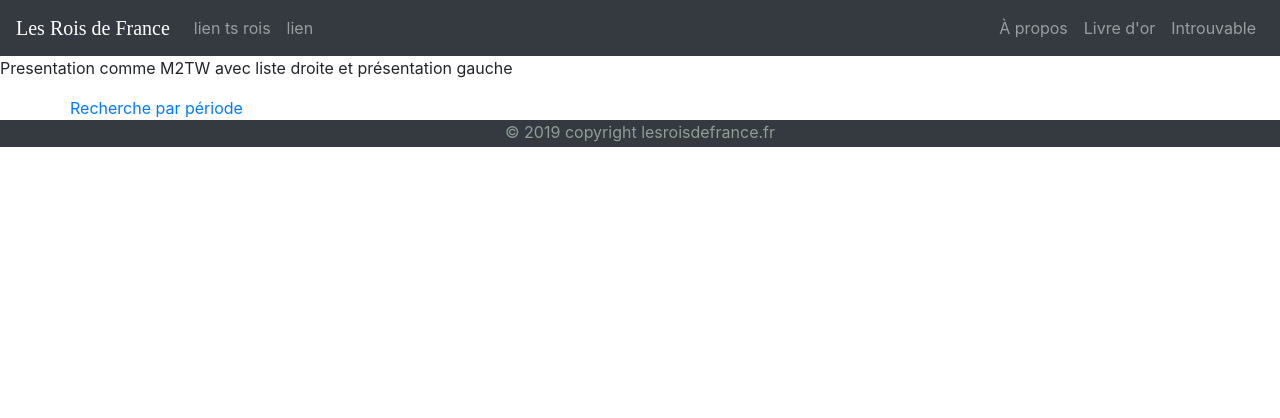
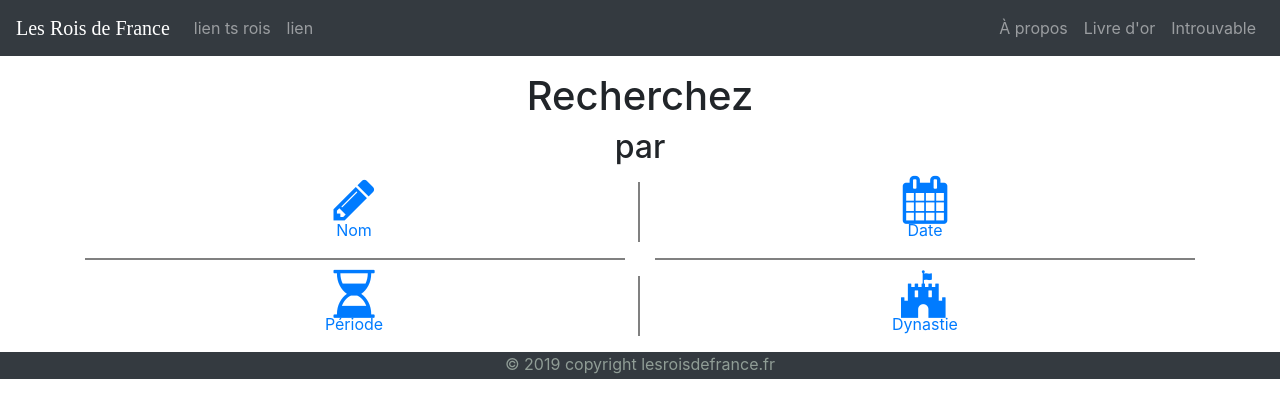
Before and after one commit to lucsimoni/lesroisdefrance, an Angular app: page / in a window 1280 px wide. Shown: the top 418 px of the page. Built offline with nearby package versions, Linux system fonts and the light colour scheme; a web font is replaced by a local one; what angular-font-awesome would draw is missing.

Commit message:
MAJ template page home

```diff
--- a/src/app/home/home.component.html
+++ b/src/app/home/home.component.html
@@ -1,8 +1,46 @@
-Presentation comme M2TW avec liste droite et présentation gauche
-<div class="home-main-container pt-3">
+<div class="home-main-container pt-3 text-center">
+  <h1>Recherchez</h1>
+  <h2>par</h2>
   <div class="container">
     <div class="row">
-        <a routerLink="/periode">Recherche par période</a>
+        <div class="search-mode col-6">
+          <a routerLink="/periode">
+              <i class="fa fa-3x fa-lg fa-pencil"></i>
+              <br>
+              Nom
+          </a>
+        </div>
+        <div class="search-mode col-6">
+            <a routerLink="/periode">
+              <i class="fa fa-3x fa-lg fa-calendar"></i>
+              <br>
+              Date
+            </a>
+        </div>
+    </div>
+    <div class="row">
+        <div class="col-6">
+            <div class="separation" role="separator"></div>
+        </div>
+        <div class="col-6">
+            <div class="separation" role="separator"></div>
+        </div>
+    </div>
+    <div class="row">
+        <div class="search-mode col-6">
+            <a routerLink="/periode">
+              <i class="fa fa-3x fa-lg fa-hourglass-half"></i>
+              <br>
+              Période
+            </a>
+        </div>
+        <div class="search-mode col-6">
+            <a routerLink="/periode">
+              <i class="fa fa-3x fa-lg fa-fort-awesome"></i>
+              <br>
+              Dynastie
+            </a>
+        </div>
     </div>
   </div>
 </div>
--- a/src/app/home/home.component.scss
+++ b/src/app/home/home.component.scss
@@ -0,0 +1,13 @@
+.home-main-container {
+    .row {
+        margin-bottom: 1rem;
+        margin-top: 1rem;
+        .search-mode:first-child {
+            border-right: 2px solid grey;
+        }
+    }
+    .separation {
+        height: 2px;
+        background: grey;
+    }
+}
```
